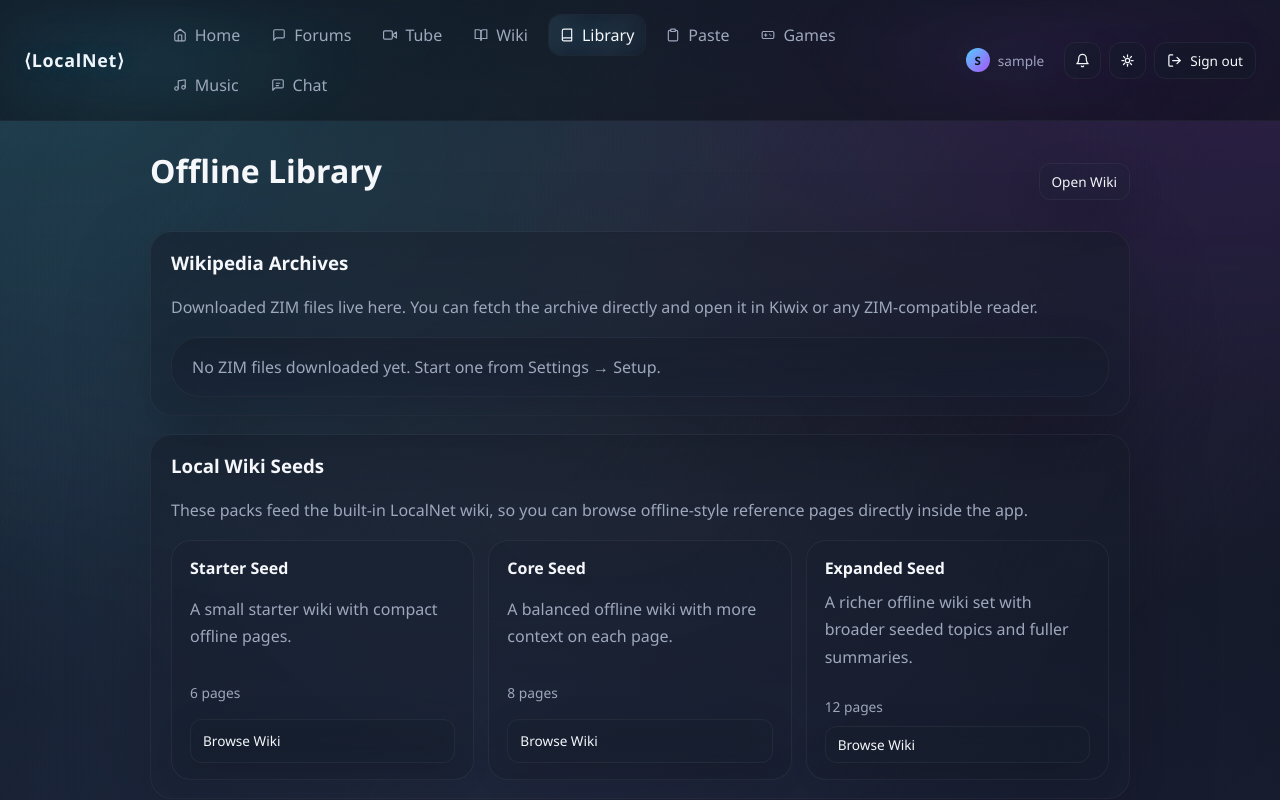
After one commit to mateo-cogeanu/LocalNet, a Flask app: page /library in a window 1280 px wide. The commit adds this page. Run offline with Flask 3, Linux system fonts and the light colour scheme; the visitor is signed in with stand-in values (Sample User, id 1); some libraries are stand-ins or nearby versions.

Commit message:
add library access and live zim progress

```diff
--- a/app.py
+++ b/app.py
@@ -80,7 +80,7 @@ FORUM_SECTIONS = [
 FORUM_LOOKUP = {forum["slug"]: forum for forum in FORUM_SECTIONS}
 WIKI_PACKS = {
     "spark": {
-        "name": "N.O.M.A.D Spark",
+        "name": "Starter Seed",
         "desc": "A small starter wiki with compact offline pages.",
         "mode": "compact",
         "topics": [
@@ -93,7 +93,7 @@ WIKI_PACKS = {
         ],
     },
     "base": {
-        "name": "N.O.M.A.D Base",
+        "name": "Core Seed",
         "desc": "A balanced offline wiki with more context on each page.",
         "mode": "balanced",
         "topics": [
@@ -108,7 +108,7 @@ WIKI_PACKS = {
         ],
     },
     "atlas": {
-        "name": "N.O.M.A.D Atlas",
+        "name": "Expanded Seed",
         "desc": "A richer offline wiki set with broader seeded topics and fuller summaries.",
         "mode": "expanded",
         "topics": [
@@ -321,6 +321,18 @@ def save_download_jobs(jobs: list[dict[str, Any]]) -> None:
     save_json(DOWNLOADS_FILE, jobs)
 
 
+def format_bytes(num: int | float | None) -> str:
+    value = float(num or 0)
+    units = ["B", "KB", "MB", "GB", "TB"]
+    for unit in units:
+        if value < 1024 or unit == units[-1]:
+            if unit == "B":
+                return f"{int(value)} {unit}"
+            return f"{value:.1f} {unit}"
+        value /= 1024
+    return "0 B"
+
+
 def ensure_account_defaults(username: str, account: dict[str, Any]) -> bool:
     changed = False
     defaults = {
@@ -527,6 +539,18 @@ def html_paragraphs(text: str) -> str:
             continue
         rendered.append(f"<p>{block.replace(chr(10), '<br>')}</p>")
     return "".join(rendered) or "<p></p>"
+
+
+def human_bytes(value: int | float | None) -> str:
+    amount = float(value or 0)
+    units = ["B", "KB", "MB", "GB", "TB"]
+    idx = 0
+    while amount >= 1024 and idx < len(units) - 1:
+        amount /= 1024
+        idx += 1
+    if idx == 0:
+        return f"{int(amount)} {units[idx]}"
+    return f"{amount:.1f} {units[idx]}"
 
 
 def seed_wiki_pack(pack_slug: str, username: str) -> int:
@@ -875,6 +899,56 @@ def notifications():
         return redirect(url_for("notifications"))
     items = sorted(user_notifications(username), key=lambda item: item.get("created_at", ""), reverse=True)
     return render_template("notifications.html", notifications=items)
+
+
+@app.route("/library")
+@login_required
+def library():
+    zim_files = []
+    for path in sorted(ZIM_DIR.glob("*.zim")):
+        zim_files.append(
+            {
+                "filename": path.name,
+                "size": format_bytes(path.stat().st_size),
+                "url": url_for("library_zim_file", filename=path.name),
+            }
+        )
+    return render_template("library.html", zim_files=zim_files, wiki_packs=WIKI_PACKS)
+
+
+@app.route("/library/zim/<path:filename>")
+@login_required
+def library_zim_file(filename: str):
+    safe_name = Path(filename).name
+    return send_from_directory(ZIM_DIR, safe_name, as_attachment=True)
+
+
+@app.route("/setup/downloads")
+@login_required
+def setup_downloads():
+    if not is_admin_user(current_user()):
+        return jsonify({"error": "forbidden"}), 403
+    jobs = sorted(get_download_jobs(), key=lambda item: item.get("created_at", ""), reverse=True)
+    payload = []
+    for job in jobs:
+        total = int(job.get("bytes_total") or 0)
+        done = int(job.get("bytes_downloaded") or 0)
+        payload.append(
+            {
+                "id": job.get("id"),
+                "name": job.get("name"),
+                "filename": job.get("filename"),
+                "status": job.get("status"),
+                "size": job.get("size"),
+                "error": job.get("error", ""),
+                "bytes_downloaded": done,
+                "bytes_total": total,
+                "downloaded_label": format_bytes(done),
+                "total_label": format_bytes(total) if total else "",
+                "percent": round((done / total) * 100, 1) if total else 0,
+            }
+        )
+    return jsonify({"jobs": payload})
 
 
 @app.route("/")
@@ -1013,6 +1087,15 @@ def settings():
 
     jobs = get_download_jobs()
     jobs.sort(key=lambda item: item.get("created_at", ""), reverse=True)
+    active_downloads = False
+    for job in jobs:
+        total = int(job.get("bytes_total") or 0)
+        done = int(job.get("bytes_downloaded") or 0)
+        job["downloaded_human"] = human_bytes(done)
+        job["total_human"] = human_bytes(total) if total else ""
+        job["progress_pct"] = round((done / total) * 100, 1) if total else 0
+        if job.get("status") in {"queued", "downloading"}:
+            active_downloads = True
 
     return render_template(
         "settings.html",
@@ -1025,6 +1108,7 @@ def settings():
         wiki_packs=WIKI_PACKS,
         zim_presets=ZIM_PRESETS,
         download_jobs=jobs,
+        active_downloads=active_downloads,
     )
 
 
--- a/static/css/style.css
+++ b/static/css/style.css
@@ -1157,6 +1157,20 @@ textarea {
   gap: 10px;
   flex-wrap: wrap;
   justify-content: flex-end;
+}
+
+.job-progress {
+  width: 180px;
+  height: 8px;
+  border-radius: 999px;
+  overflow: hidden;
+  background: color-mix(in srgb, var(--surface3) 84%, transparent);
+}
+
+.job-progress-bar {
+  height: 100%;
+  border-radius: inherit;
+  background: linear-gradient(135deg, var(--accent), var(--accent2));
 }
 
 .job-status {
@@ -1756,6 +1770,9 @@ html.compact nav { padding: 10px 18px; }
     flex-direction: column;
     align-items: stretch;
   }
+  .job-progress {
+    width: 100%;
+  }
   .chat-header,
   .chat-header-tools,
   .call-banner {
--- a/static/js/main.js
+++ b/static/js/main.js
@@ -164,6 +164,61 @@ function toggleMobileNav() {
   nav.classList.toggle("nav-open");
 }
 
+function renderAdminDownloadJobs(jobs) {
+  const holder = document.querySelector("[data-admin-downloads]");
+  if (!holder) return;
+  if (!jobs.length) {
+    holder.innerHTML = `<p class="toggle-sub">No ZIM downloads yet.</p>`;
+    return;
+  }
+  holder.innerHTML = jobs
+    .map((job) => {
+      const progress = job.bytes_total
+        ? `
+          <div class="job-progress">
+            <div class="job-progress-bar" style="width:${job.percent}%"></div>
+          </div>
+          <span class="meta">${job.percent}% · ${job.downloaded_label} / ${job.total_label}</span>
+        `
+        : job.error
+          ? `<span class="meta">${job.error}</span>`
+          : `<span class="meta">${job.downloaded_label}</span>`;
+      return `
+        <div class="admin-job-row">
+          <div>
+            <strong>${job.name}</strong>
+            <div class="toggle-sub">${job.filename}</div>
+          </div>
+          <div class="job-meta">
+            <span class="job-status status-${job.status}">${job.status}</span>
+            <span class="meta">${job.size}</span>
+            ${progress}
+          </div>
+        </div>
+      `;
+    })
+    .join("");
+}
+
+async function pollAdminDownloadJobs() {
+  const holder = document.querySelector("[data-admin-downloads]");
+  if (!holder) return;
+  try {
+    const res = await fetch("/setup/downloads");
+    if (!res.ok) return;
+    const data = await res.json();
+    renderAdminDownloadJobs(data.jobs || []);
+  } catch {}
+}
+
+function startAdminDownloadPolling() {
+  const holder = document.querySelector("[data-admin-downloads]");
+  if (!holder) return;
+  pollAdminDownloadJobs();
+  clearInterval(window.__lnAdminDownloadsTimer);
+  window.__lnAdminDownloadsTimer = setInterval(pollAdminDownloadJobs, 1500);
+}
+
 document.addEventListener("DOMContentLoaded", () => {
   applyTheme(localStorage.getItem("ln-theme") || "default");
   loadFont();
--- a/templates/base.html
+++ b/templates/base.html
@@ -46,6 +46,11 @@
     <a href="/wiki" {% if 'wiki' in request.path %}class="active"{% endif %}>
       <svg width="14" height="14" viewBox="0 0 24 24" fill="none" stroke="currentColor" stroke-width="2" stroke-linecap="round" stroke-linejoin="round"><path d="M2 3h6a4 4 0 014 4v14a3 3 0 00-3-3H2z"/><path d="M22 3h-6a4 4 0 00-4 4v14a3 3 0 013-3h7z"/></svg>
       Wiki
+    </a>
+
+    <a href="/library" {% if 'library' in request.path %}class="active"{% endif %}>
+      <svg width="14" height="14" viewBox="0 0 24 24" fill="none" stroke="currentColor" stroke-width="2" stroke-linecap="round" stroke-linejoin="round"><path d="M4 19.5A2.5 2.5 0 016.5 17H20"/><path d="M6.5 2H20v20H6.5A2.5 2.5 0 014 19.5v-15A2.5 2.5 0 016.5 2z"/></svg>
+      Library
     </a>
 
     <!-- Paste -->
--- /dev/null
+++ b/templates/library.html
@@ -0,0 +1,47 @@
+{% extends "base.html" %}
+{% block title %}Library — ⟨LocalNet⟩{% endblock %}
+{% block body %}
+<div class="wrap">
+  <div class="page-header">
+    <h1>Offline Library</h1>
+    <a href="/wiki" class="btn btn-ghost btn-sm">Open Wiki</a>
+  </div>
+
+  <div class="s-section">
+    <h3>Wikipedia Archives</h3>
+    <p class="toggle-sub">Downloaded ZIM files live here. You can fetch the archive directly and open it in Kiwix or any ZIM-compatible reader.</p>
+    {% if zim_files %}
+    <div class="admin-jobs">
+      {% for file in zim_files %}
+      <div class="admin-job-row">
+        <div>
+          <strong>{{ file.filename }}</strong>
+          <div class="toggle-sub">{{ file.size }}</div>
+        </div>
+        <div class="job-meta">
+          <a href="{{ file.url }}" class="btn btn-accent btn-sm">Download File</a>
+        </div>
+      </div>
+      {% endfor %}
+    </div>
+    {% else %}
+    <div class="inset" style="margin-top:14px;color:var(--text2)">No ZIM files downloaded yet. Start one from Settings → Setup.</div>
+    {% endif %}
+  </div>
+
+  <div class="s-section">
+    <h3>Local Wiki Seeds</h3>
+    <p class="toggle-sub">These packs feed the built-in LocalNet wiki, so you can browse offline-style reference pages directly inside the app.</p>
+    <div class="admin-grid">
+      {% for slug, pack in wiki_packs.items() %}
+      <div class="admin-card">
+        <strong>{{ pack.name }}</strong>
+        <p class="toggle-sub">{{ pack.desc }}</p>
+        <div class="meta">{{ pack.topics|length }} pages</div>
+        <a href="/wiki" class="btn btn-ghost btn-sm">Browse Wiki</a>
+      </div>
+      {% endfor %}
+    </div>
+  </div>
+</div>
+{% endblock %}
```
Also changed, not shown: templates/settings.html (+9 -2 lines), CHANGELOG.md.
